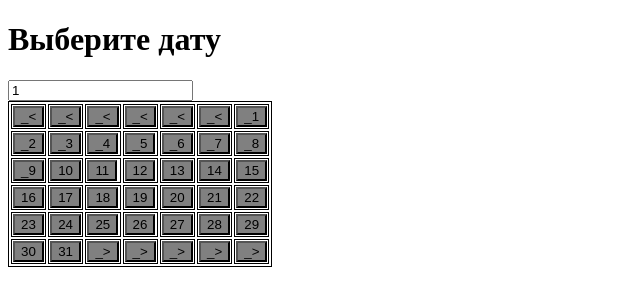
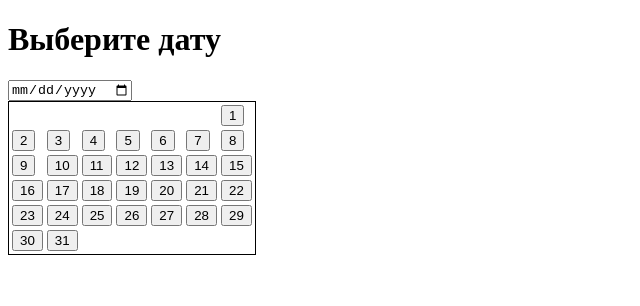
Before and after one commit to flyntic/DZCalendar, a Next.js app: page / in a window 1280 px wide. Shown: the top 306 px of the page, without its empty margins (0-640 px from the left). Built offline with nearby package versions, Linux system fonts and the light colour scheme.

Commit message:
Добпален OnClick

```diff
--- a/components/calendar.jsx
+++ b/components/calendar.jsx
@@ -1,9 +1,9 @@
 
-function Day(day,index)
-{
+function Day(day,index,_OnClick)
+{console.log(day);
   return (<td key={index}>
-          <input type="button" value={day.val} ClassName={day.select}
-                 OnClick={()=>{ day.select=(day.select=="select")?"":"select";}}/>
+          <input type="button" value={day.val} className={day.disableday}
+                 OnClick={_OnClick}/>
           </td>);
 
 }
@@ -17,10 +17,10 @@ function WeekStr(_week) {
 }
 */
 
-export default function Calendar({Month})
+export default function Calendar({Month,_OnClick})
 {
      return  (
       <table>
-       {Month.map( (week,index) => <tr key={index}>{week.map((day,index)=>Day(day,index))}</tr> ) }
+       {Month.map( (week,index) => <tr key={index}>{week.map((day,index)=>Day(day,index,_OnClick))}</tr> ) }
       </table>);
 }
--- a/components/week.jsx
+++ b/components/week.jsx
@@ -1,10 +1,13 @@
 export function week(monday, days) {
   let str = [];
   for (let i = monday; i < monday + 7; i++) {
-    let cell = String(i);
-    if (i < 1) cell = '<';
-    if (i > days) cell = '>';
-    str.push( { val: cell.padStart(2, '_'), select:"select" });
+   let cell= String(i);
+   let disableday="";
+    if ((i < 1)||(i>days))
+    { disableday="disableday";
+      cell="  ";
+    }
+    str.push( { val:cell, select:"", disableday:disableday });
   }
 
   return str;
--- a/pages/index.jsx
+++ b/pages/index.jsx
@@ -4,22 +4,24 @@ import Month from "../components/month";
 
 export default function Home(){
   const [month,setMonth]=useState(Month(6,31)),
-        [date,setDate]=useState("1");
+        [date,setDate]=useState("1.1.2023"),
+        [day,setDay]=useState("1");
 
-   /*     useEffect(() => {
+        useEffect(() => {
           function f() {
-           month.map(week=>week.map( d =>console.log(d) ));
+            console.log(day);
+           month.map(week=>week.map( d =>d.select=({day}==d.val)?"select":"" ));
          }
          f();
-       }, [date,month]);*/
+       }, [day,month]);
   return (
   <>
   <h1>Выберите дату</h1>
-  <input type="number" name="date"
+  <input type="date" name="date"
                     value={date}
-                    onChange={(evt)=>setDate(evt.target.value)}
+                    onChange={(evt)=>setDay(evt.target.date.day)}
                 />
-  <Calendar Month={month} Date={date}/>
+  <Calendar Month={month} Date={date} _OnClick={(evt)=>{console.log(evt.target.value);setDay(evt.target.value);}}/>
   </>);
 }
 
--- a/styles/global.css
+++ b/styles/global.css
@@ -43,21 +43,7 @@
     border: 1px solid;
   }
 
-  table th
-  {
-    border:1px solid;
+ .disableday{
+      display: none;
+      background-color: blue;
   }
-
-  table td
-  {
-    border:1px solid;
-  }
- td input {
-  background-color:gray;
- }
- td input select
-  {
-    border:1px solid;
-    background-color:red;
-    font-size: bold;
-  }
```
